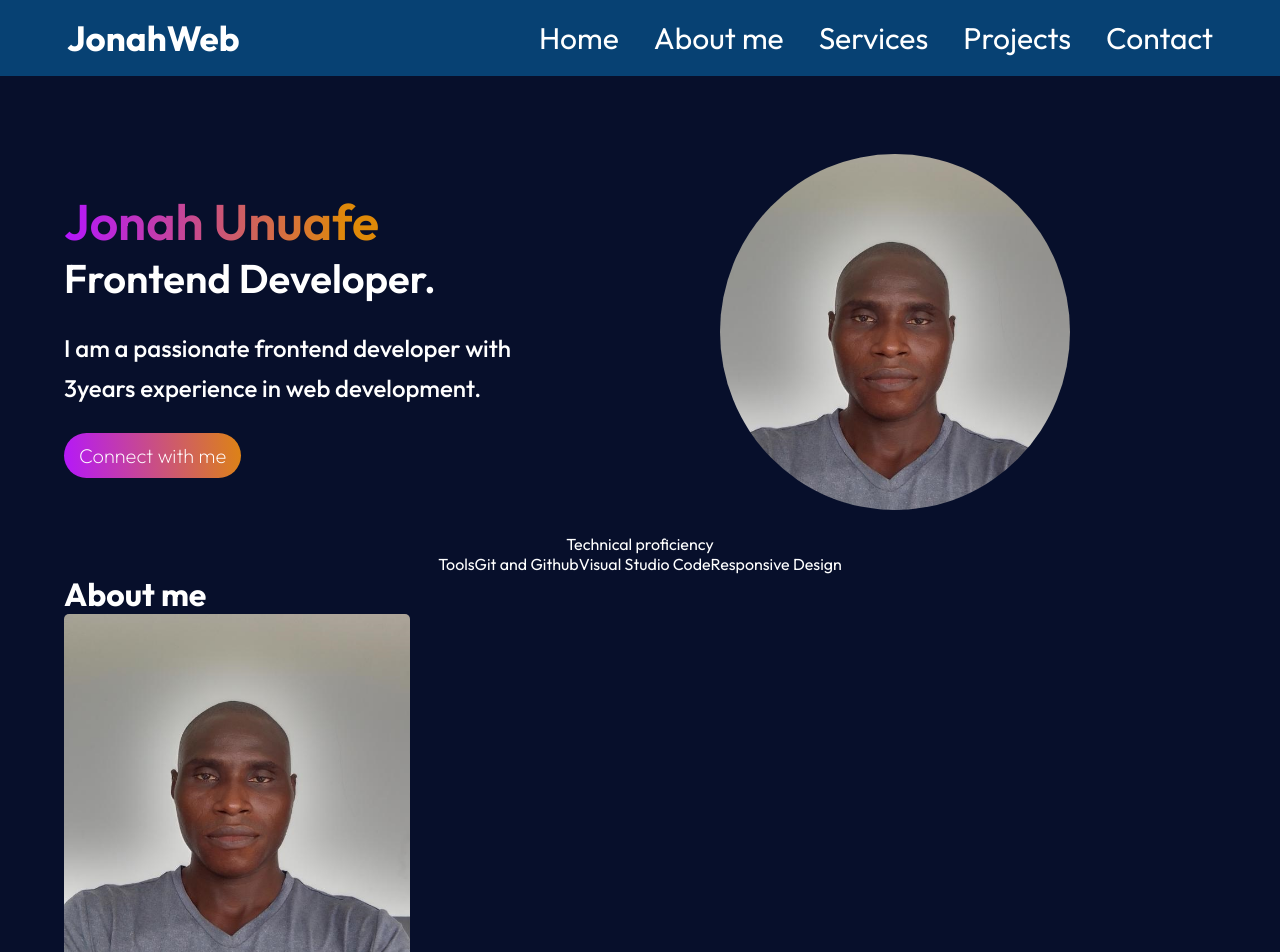
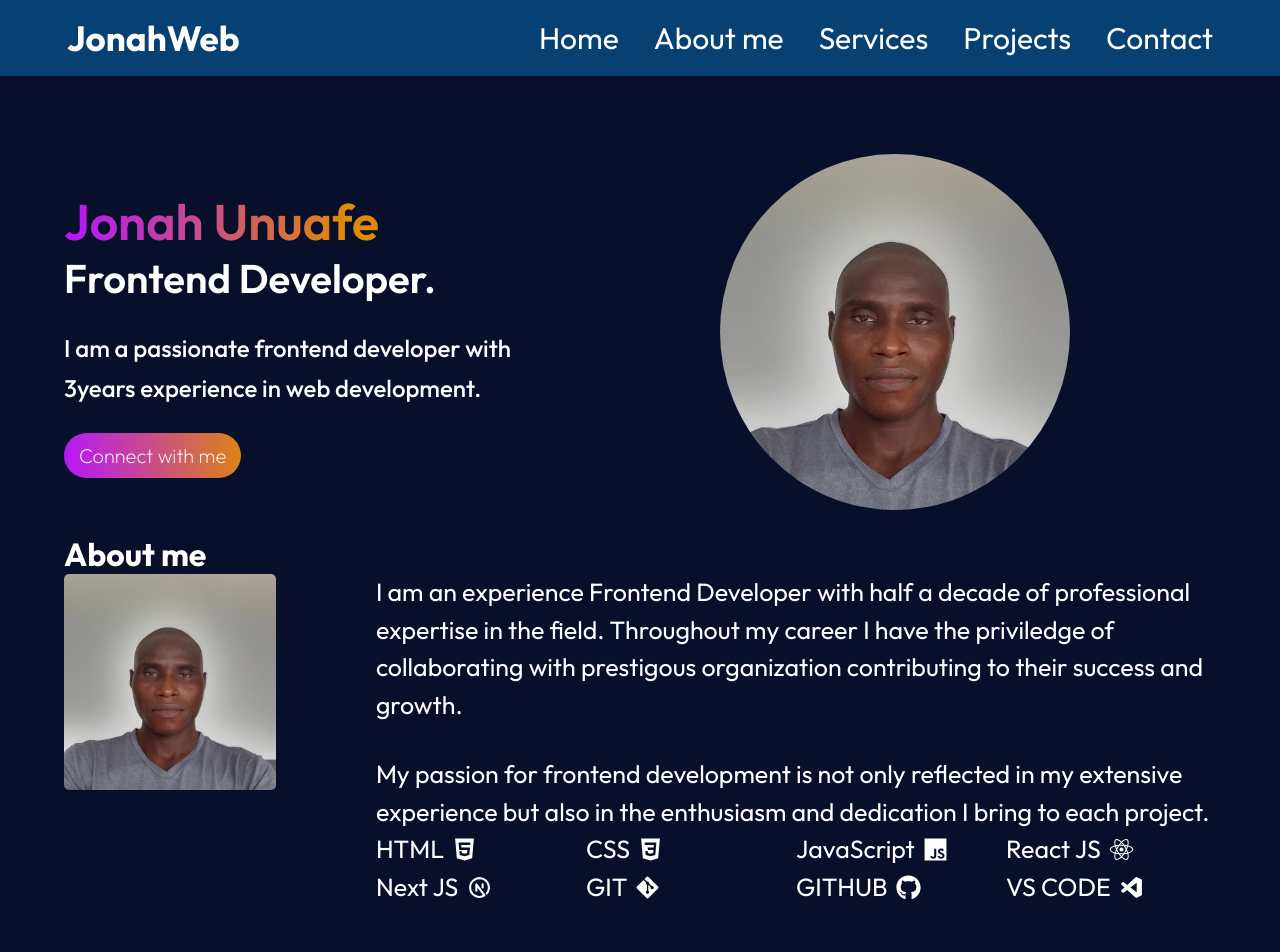
Before and after one commit to jonahunuafe/portfolio-react, a React (Vite) app: page / in a window 1280 px wide. Shown: the top 952 px of the page. Built offline with nearby package versions, Linux system fonts and the light colour scheme.

Commit message:
imported react icons

```diff
--- a/src/App.jsx
+++ b/src/App.jsx
@@ -1,3 +1,4 @@
+import React from "react";
 import Home from "./components/Home/Home"
 import About from "./components/About/About";
 import Services from "./components/Services/Services";
--- a/src/components/About/About.jsx
+++ b/src/components/About/About.jsx
@@ -5,6 +5,9 @@ import { IoLogoCss3 } from "react-icons/io";
 import { IoLogoJavascript } from "react-icons/io5";
 import { IoLogoReact } from "react-icons/io5";
 import { TbBrandNextjs } from "react-icons/tb";
+import { FaGitAlt } from "react-icons/fa";
+import { FaGithub } from "react-icons/fa";
+import { BiLogoVisualStudio } from "react-icons/bi";
 
 import classes from "./About.module.css";
 
@@ -33,35 +36,42 @@ const About = () => {
             </div>
             <div className={classes.aboutSkills}>
                <div className={classes.aboutSkill}>
-                  <p>HTML <IoLogoHtml5 className={classes.icon}/></p>
+                  <p>HTML</p>
+                  <IoLogoHtml5 className={classes.icon}/>
                </div>
                <div className={classes.aboutSkill}>
-                  <p>CSS <IoLogoCss3 className={classes.icon}/></p>
+                  <p>CSS</p>
+                  <IoLogoCss3 className={classes.icon}/>
                </div>
                <div className={classes.aboutSkill}>
-                  <p>JavaScript <IoLogoJavascript className={classes.icon}/></p>
+                  <p>JavaScript</p>
+                  <IoLogoJavascript className={classes.icon}/>
                </div>
                <div className={classes.aboutSkill}>
-                  <p>React JS <IoLogoReact className={classes.icon}/></p>
+                  <p>React JS</p>
+                  <IoLogoReact className={classes.icon}/>
                </div>
                <div className={classes.aboutSkill}>
-                  <p>Next JS <TbBrandNextjs className={classes.icon}/></p>
+                  <p>Next JS</p>
+                  <TbBrandNextjs className={classes.icon} />
+               </div>
+               <div className={classes.aboutSkill}>
+                  <p>GIT</p>
+                  <FaGitAlt className={classes.icon} />
+               </div>
+               <div className={classes.aboutSkill}>
+                  <p>GITHUB</p>
+                  <FaGithub className={classes.icon} />
+               </div>
+               <div className={classes.aboutSkill}>
+                  <p>VS CODE</p>
+                  <BiLogoVisualStudio className={classes.icon} />
                </div>
             </div>
          </div>
       </div>
-      <div className={classes.aboutAchievements}>
-         <div className={classes.aboutAchievement}>
-            <h1>10+</h1>
-            <p>YEARS OF EXPERIENCE</p>
-         </div>
-         <div className={classes.aboutAchievement}>
-            <h1>90+</h1>
-            <p>PROJECTS COMPLETED</p>
-         </div>
-      </div>
    </div>
-  )
+  );
 }
 
 export default About
--- a/src/components/About/About.module.css
+++ b/src/components/About/About.module.css
@@ -1,5 +1,62 @@
 /* background: linear-gradient(264deg, #DF8908 -5.09%, #B415FF 102.28%); */
+
+
+.aboutSection {
+   display: flex;
+   flex-direction: column;
+   gap: 3rem;
+}
+
+.aboutSection p, .icon {
+   font-size: 1.2em;
+   line-height: 1.5;
+}
+
+.aboutSkills {
+   display: grid;
+   grid-template-columns: repeat(2, 1fr);
+}
+
+.aboutSkill {
+   display: flex;
+   align-items: center;
+   gap: 0.5rem;
+}
+
+.aboutPara {
+   display: flex;
+   flex-direction: column;
+   gap: 2rem;
+   align-items: center;
+}
+
+.aboutLeft {
+   display: flex;
+   flex-direction: column;
+   align-items: center;
+}
+
 .aboutLeft img {
-   width: 30%;
+   width: 50%;
    border-radius: 5px;
 }
+
+@media(min-width: 768px) {
+   .aboutSection {
+      flex-direction: row;
+      gap: 100px;
+   }
+
+   .aboutSkills {
+      grid-template-columns: repeat(4, 1fr);
+   }
+
+   .aboutSection p, .icon {
+      font-size: 25px;
+   }
+
+   .aboutLeft img {
+      width: 100%;
+   }
+
+}
--- a/src/components/Footer/Footer.jsx
+++ b/src/components/Footer/Footer.jsx
@@ -3,7 +3,6 @@ import classes from "./Footer.module.css";
 
 const Footer = () => {
   return (
-    <>
     <div className={classes.footer}>
       <p className={classes.footerLeft}>&copy; 2024 JonahWeb</p>
       <div className={classes.footerRight}>
@@ -18,8 +17,7 @@ const Footer = () => {
         </a>
       </div>
     </div>
-    </>
   );
 }
 
-export default Footer
+export default Footer;
--- a/src/components/Home/Home.jsx
+++ b/src/components/Home/Home.jsx
@@ -15,17 +15,6 @@ const Home = () => {
           <div className={classes.authorConnect}><a href="#contact">Connect with me</a></div>
         </div>
       </section>
-      <section className={classes.summary} style={{textAlign: "center"}}>
-        <div>
-          <p>Technical proficiency</p>
-          <p>
-            Tools
-            <span>Git and Github</span>
-            <span>Visual Studio Code</span>
-            <span>Responsive Design</span>
-          </p>
-        </div>
-      </section>
     </>
   );
 }
```
Lines whose indentation alone changed are shown as unchanged.
